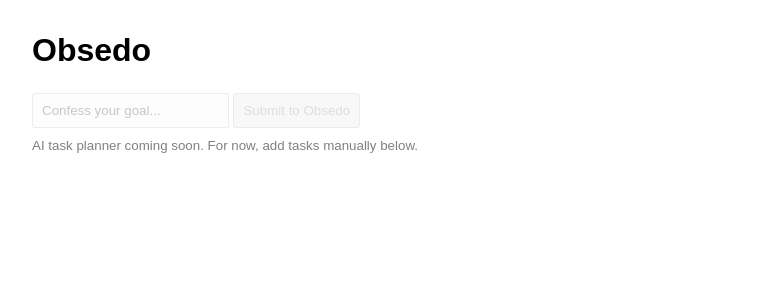
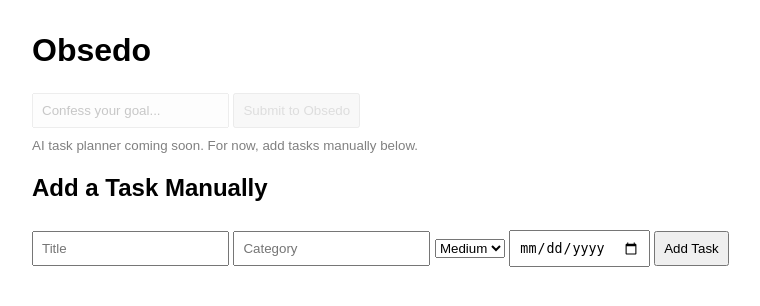
Before and after one commit to jvlyndark/obsedo, a Flask app: page / in a window 1280 px wide. Shown: the top 306 px of the page, without its empty margins (0-760 px from the left). Run offline with Flask 3, Linux system fonts and the light colour scheme.

Commit message:
Add manual task creation

```diff
--- a/app/templates/index.html
+++ b/app/templates/index.html
@@ -25,44 +25,58 @@
       >AI task planner coming soon. For now, add tasks manually below.</small
     >
 
+    <h2>Add a Task Manually</h2>
+    <form id="manual-task-form">
+      <input type="text" id="task-title" placeholder="Title" required />
+      <input type="text" id="task-category" placeholder="Category" required />
+      <select id="task-priority">
+        <option value="low">Low</option>
+        <option value="medium" selected>Medium</option>
+        <option value="high">High</option>
+      </select>
+      <input type="date" id="task-due-date" />
+      <button type="submit">Add Task</button>
+    </form>
+
     <ul id="task-list"></ul>
 
     <script>
       const list = document.getElementById("task-list");
 
-      document
-        .getElementById("goal-form")
-        .addEventListener("submit", async (e) => {
-          e.preventDefault();
-          const goal = document.getElementById("goal").value;
-          const res = await fetch("/generate-tasks", {
-            method: "POST",
-            headers: { "Content-Type": "application/json" },
-            body: JSON.stringify({ goal }),
-          });
+      // TODO: Add back OpenAI assistant features
+      // document
+      //   .getElementById("goal-form")
+      //   .addEventListener("submit", async (e) => {
+      //     e.preventDefault();
+      //     const goal = document.getElementById("goal").value;
+      //     const res = await fetch("/generate-tasks", {
+      //       method: "POST",
+      //       headers: { "Content-Type": "application/json" },
+      //       body: JSON.stringify({ goal }),
+      //     });
 
-          const data = await res.json();
-          const list = document.getElementById("task-list");
-          list.innerHTML = "";
+      //     const data = await res.json();
+      //     const list = document.getElementById("task-list");
+      //     list.innerHTML = "";
 
-          if (res.ok && Array.isArray(data)) {
-            data.forEach((task) => {
-              const li = document.createElement("li");
-              li.innerHTML = `
-              <strong>${task.title}</strong><br>
-              <small>Category: ${task.category} | Priority: ${task.priority}</small><br>
-              <button data-id="${task.id}" class="complete-btn">Mark Complete</button>
-              `;
-              list.appendChild(li);
-            });
-          } else {
-            const li = document.createElement("li");
-            li.innerHTML = `<span style="color:red;">Error: ${
-              data.error || "Unknown error"
-            }</span>`;
-            list.appendChild(li);
-          }
-        });
+      //     if (res.ok && Array.isArray(data)) {
+      //       data.forEach((task) => {
+      //         const li = document.createElement("li");
+      //         li.innerHTML = `
+      //         <strong>${task.title}</strong><br>
+      //         <small>Category: ${task.category} | Priority: ${task.priority}</small><br>
+      //         <button data-id="${task.id}" class="complete-btn">Mark Complete</button>
+      //         `;
+      //         list.appendChild(li);
+      //       });
+      //     } else {
+      //       const li = document.createElement("li");
+      //       li.innerHTML = `<span style="color:red;">Error: ${
+      //         data.error || "Unknown error"
+      //       }</span>`;
+      //       list.appendChild(li);
+      //     }
+      //   });
 
       list.addEventListener("click", async (e) => {
         if (e.target.classList.contains("complete-btn")) {
@@ -79,5 +93,38 @@
         }
       });
     </script>
+    <script>
+      document
+        .getElementById("manual-task-form")
+        .addEventListener("submit", async (e) => {
+          e.preventDefault();
+
+          const title = document.getElementById("task-title").value;
+          const category = document.getElementById("task-category").value;
+          const priority = document.getElementById("task-priority").value;
+          const due_date =
+            document.getElementById("task-due-date").value || null;
+
+          const res = await fetch("/tasks", {
+            method: "POST",
+            headers: { "Content-Type": "application/json" },
+            body: JSON.stringify({ title, category, priority, due_date }),
+          });
+
+          const task = await res.json();
+          if (res.ok) {
+            const li = document.createElement("li");
+            li.innerHTML = `
+              <strong>${task.title}</strong><br>
+              <small>Category: ${task.category} | Priority: ${task.priority}</small><br>
+              <button data-id="${task.id}" class="complete-btn">Mark Complete</button>
+            `;
+            document.getElementById("task-list").appendChild(li);
+            e.target.reset(); // Clear form
+          } else {
+            alert("Error: " + (task.error || "Unknown"));
+          }
+        });
+    </script>
   </body>
 </html>
```
Also changed, not shown: obsedo.db.
